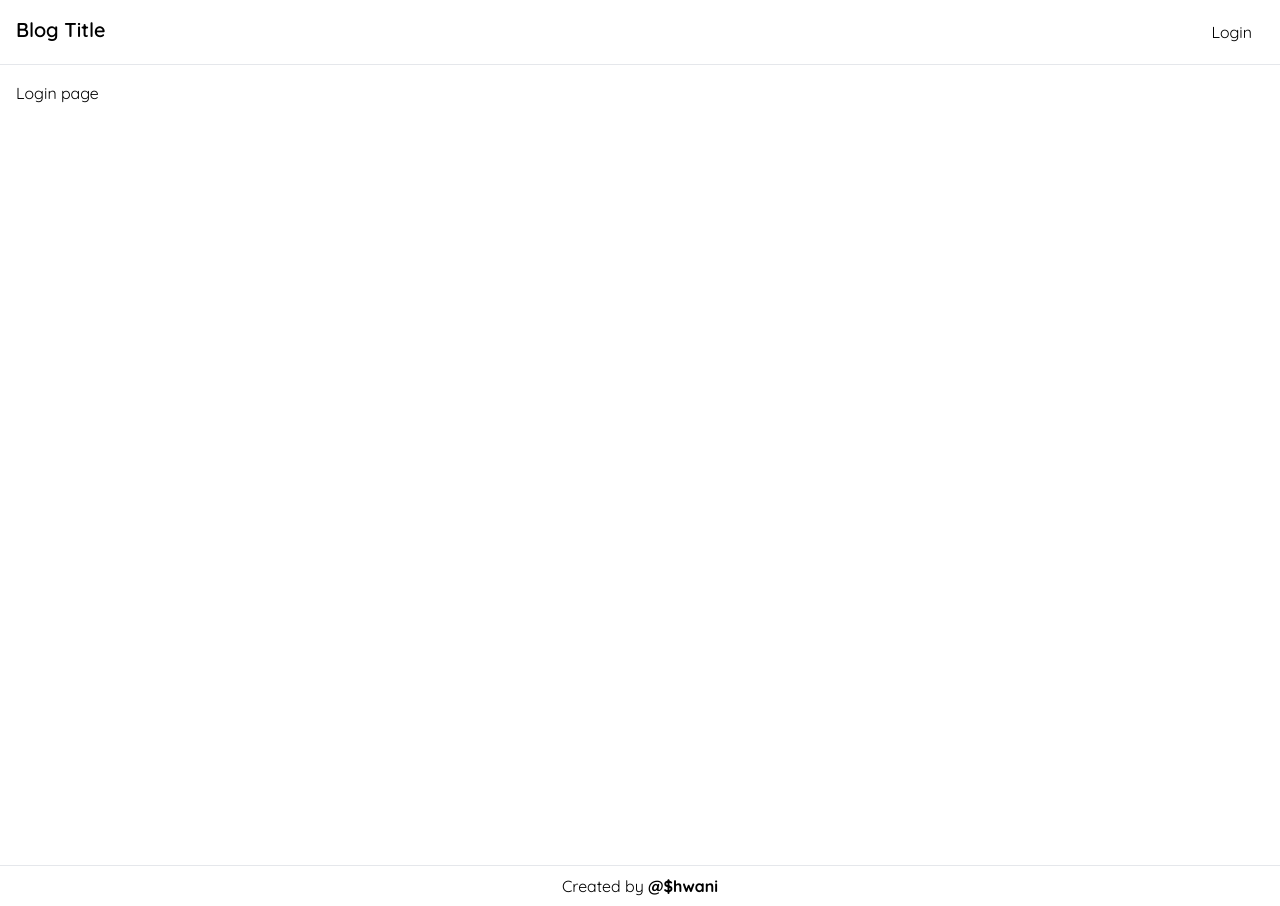
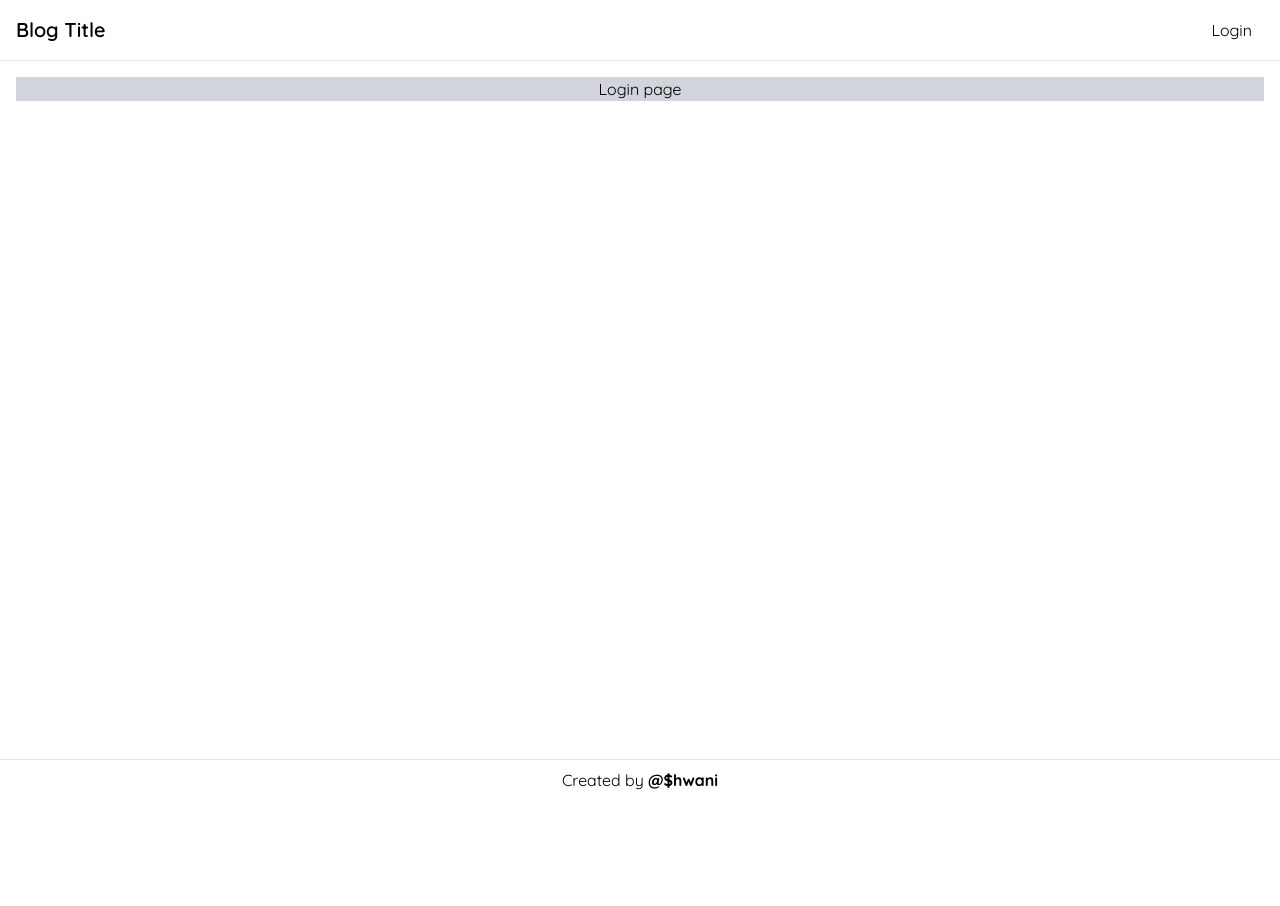
Before and after one commit to ashwani422/next-blog, a Next.js app: page /login in a window 1280 px wide. After the commit the page ends 800 px from the top, so only its background shows below. Built offline with nearby package versions, Linux system fonts and the light colour scheme.

Commit message:
Did full screen layout fix

```diff
--- a/components/Footer.js
+++ b/components/Footer.js
@@ -2,7 +2,7 @@
 
 export default function Footer() {
   return (
-    <footer className='sm:container mx-auto border-t p-2 text-center'>
+    <footer className='border-t p-2 text-center'>
       Created by <b>@$hwani</b>
     </footer>
   )
--- a/components/Layout.js
+++ b/components/Layout.js
@@ -10,9 +10,11 @@ export default function Layout({ children }) {
         <meta name="description" content="A blog website" />
       </Head>
 
-      <Navbar />
-      <main className="sm:container mx-auto p-4 h-screen">{ children }</main>
-      <Footer />
+      <div className="container mx-auto h-screen flex flex-col">
+        <Navbar />
+        <main className="grow p-4">{ children }</main>
+        <Footer />
+      </div>
     </>
   )
 }
--- a/components/Navbar.js
+++ b/components/Navbar.js
@@ -3,15 +3,15 @@ import Link from "next/link";
 
 export default function Navbar() {
   return (
-    <nav className="sm:container mx-auto border-b p-4 flex justify-between">
+    <nav className="border-b p-4 flex justify-between">
       <Link href='/' passHref>
         <div className="text-xl font-semibold cursor-pointer">
           Blog Title
         </div>
       </Link>
       <ul className="flex items-center">
-        <li className="ml-2 rounded px-3 py-1 hover:bg-slate-900 hover:text-white">
-          <Link href='/login'><a>Login</a></Link>
+        <li className="ml-2">
+          <Link href='/login'><a className="rounded px-3 py-1 hover:bg-slate-900 hover:text-white">Login</a></Link>
         </li>
       </ul>
     </nav>
--- a/pages/login.js
+++ b/pages/login.js
@@ -2,8 +2,8 @@
 
 export default function Login() {
   return (
-    <>
+    <div className="flex justify-center bg-gray-300">
       <h1>Login page</h1>
-    </>
+    </div>
   )
 }
```
